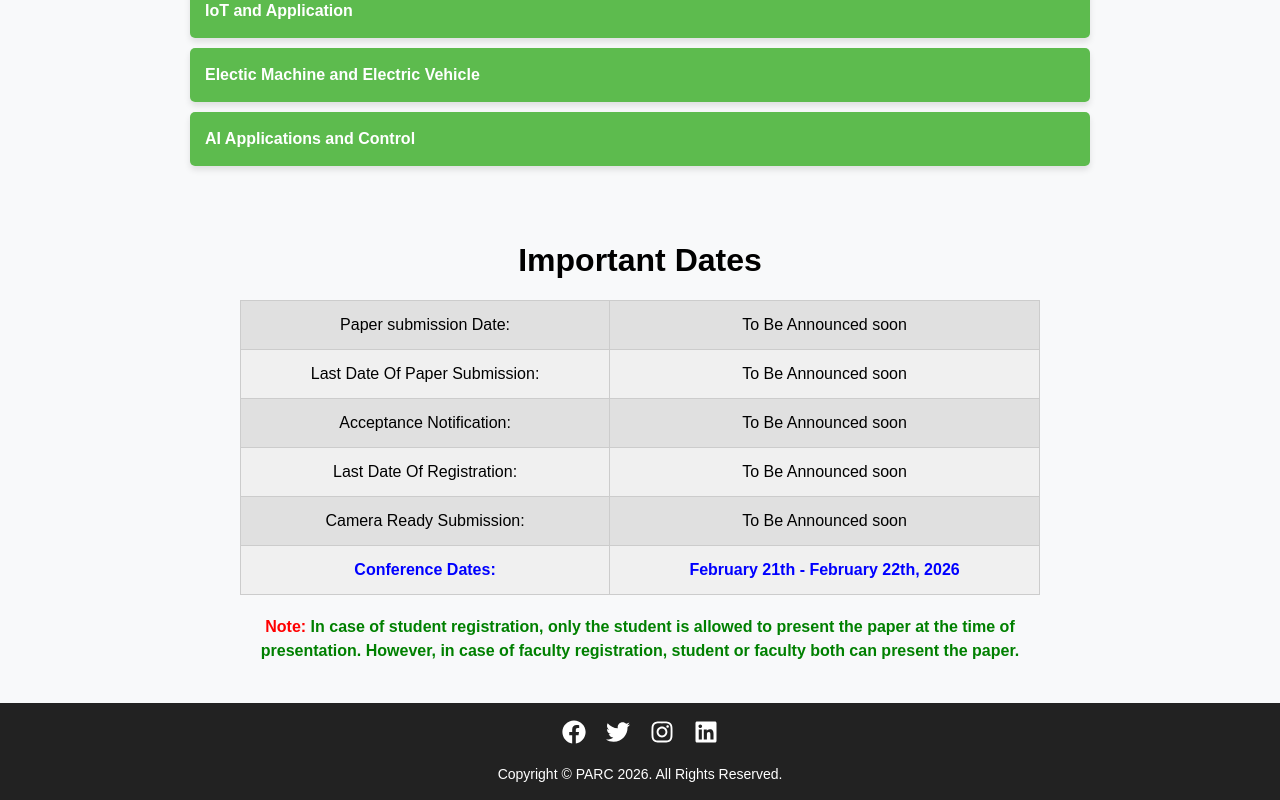
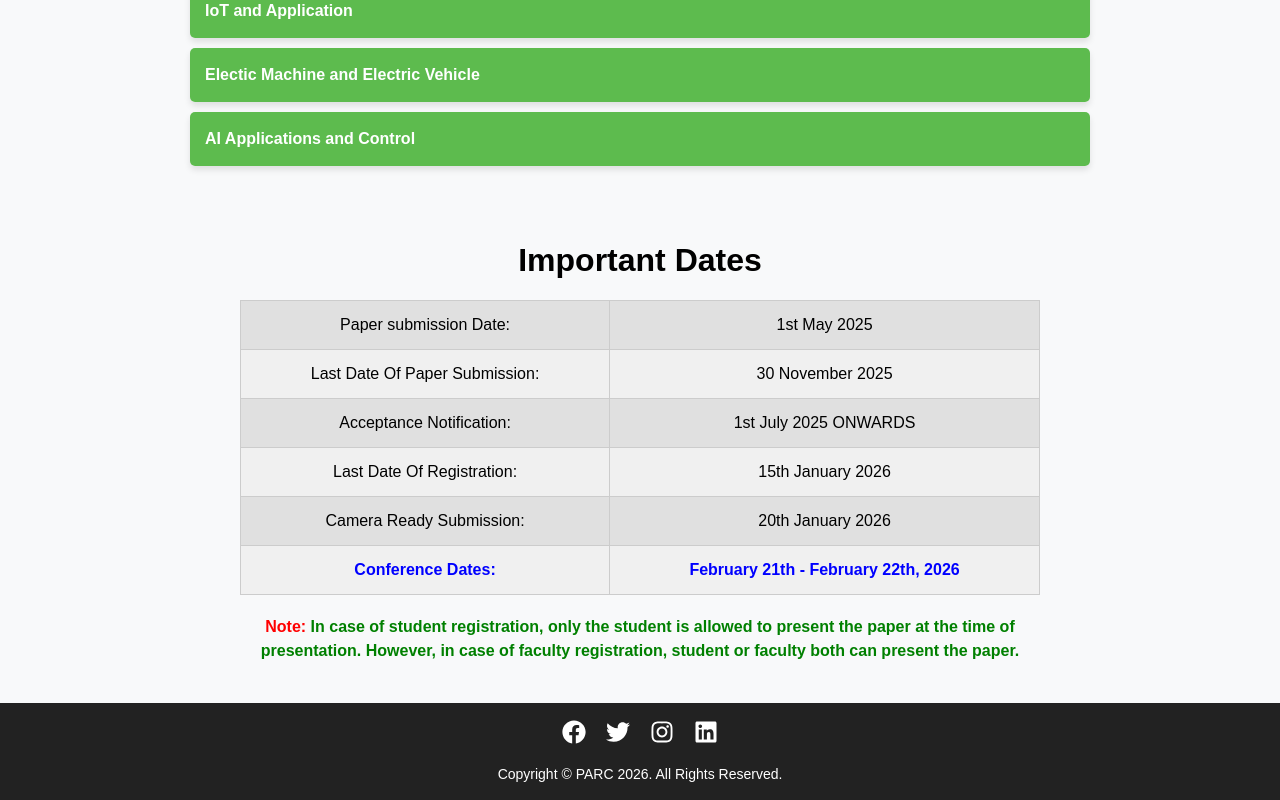
Before and after one commit to Akshat-hype/PARC2026, a React (Vite) app: page /callforpaper in a window 1280 px wide. Shown: the part 753-1553 px from the top of the page. Built offline with nearby package versions, Linux system fonts and the light colour scheme.

Commit message:
call for paper done

```diff
--- a/src/components/ImportantDates.jsx
+++ b/src/components/ImportantDates.jsx
@@ -9,23 +9,23 @@ const ImportantDates = () => {
         <tbody>
           <tr>
             <td>Paper submission Date:</td>
-            <td>To Be Announced soon</td>
+            <td>1st May 2025</td>
           </tr>
           <tr>
             <td>Last Date Of Paper Submission:</td>
-            <td>To Be Announced soon</td>
+            <td>30 November 2025</td>
           </tr>
           <tr>
             <td>Acceptance Notification:</td>
-            <td>To Be Announced soon</td>
+            <td>1st July 2025 ONWARDS</td>
           </tr>
           <tr>
             <td>Last Date Of Registration:</td>
-            <td>To Be Announced soon</td>
+            <td>15th January 2026</td>
           </tr>
           <tr>
             <td>Camera Ready Submission:</td>
-            <td>To Be Announced soon</td>
+            <td>20th January 2026</td>
           </tr>
           <tr>
             <td className="highlight-text">Conference Dates:</td>
```
